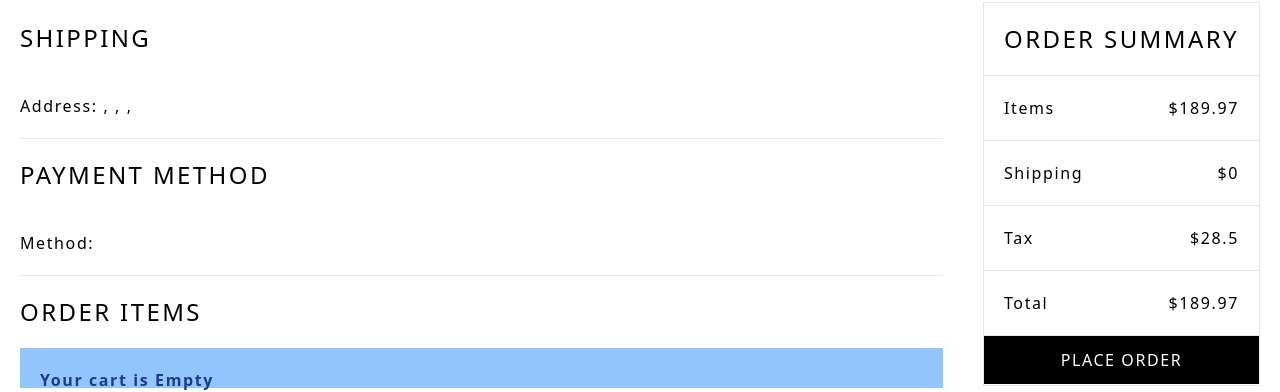
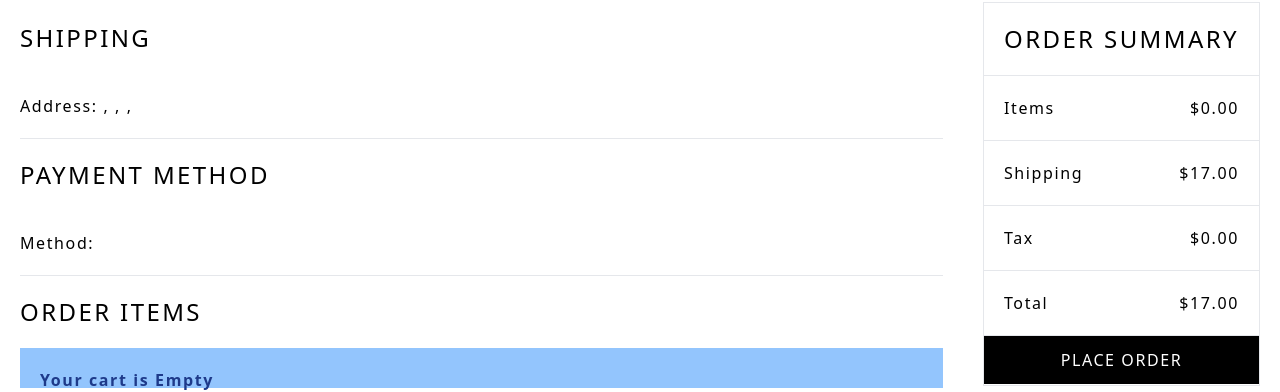
Before and after one commit to sunmengyue/ecommerce-shopifystyle, a React (Create React App) app: page /placeorder in a window 1280 px wide. Shown: the part 215-607 px from the top of the page. Built offline with nearby package versions, Linux system fonts and the light colour scheme.

Commit message:
modify currency calculation and display

```diff
--- a/src/pages/PlaceOrder.js
+++ b/src/pages/PlaceOrder.js
@@ -1,9 +1,24 @@
 import React, { useState } from 'react';
+import { Link } from 'react-router-dom';
 import { useDispatch, useSelector } from 'react-redux';
 import CheckOutSteps from '../components/CheckOutSteps';
 
 const PlaceOrder = () => {
   const cart = useSelector((state) => state.cart);
+
+  // Calculate Prices
+  cart.itemsPrice = cart.cartItems.reduce(
+    (acc, cur) => acc + cur.price * cur.qty,
+    0,
+  );
+
+  cart.shippingPrice = cart.itemsPrice > 45 ? 0 : 17;
+  cart.taxPrice = 0.075 * cart.itemsPrice;
+  cart.totalPrice = cart.itemsPrice + cart.shippingPrice + cart.taxPrice;
+
+  const placeOrderHandler = () => {
+    console.log('Place Order');
+  };
 
   return (
     <div className="max-w-7xl m-auto mt-10 space-y-7 tracking-widest p-5">
@@ -13,7 +28,7 @@ const PlaceOrder = () => {
       <div className="w-full m-auto ">
         <div className="md:flex md:justify-between md:space-x-10">
           {/* Shipping Info */}
-          <div className="flex-grow flex flex-col mb-8">
+          <div className="flex-grow flex flex-col mb-8 md:w-1/2">
             <div className="border-b">
               <h2 className="h2 py-5">Shipping</h2>
               <p className="py-5">
@@ -45,10 +60,13 @@ const PlaceOrder = () => {
                           width={80}
                         />
                       </div>
-                      <p>{item.title}</p>
+                      <Link to={`/products/${item._id}`}>
+                        <p className="link">{item.title}</p>
+                      </Link>
                     </div>
                     <p className="pt-2">
-                      {item.qty} x ${item.price} = ${item.qty * item.price}
+                      {item.qty} x ${item.price} = $
+                      {(item.qty * item.price).toFixed(2)}
                     </p>
                   </div>
                 ))
@@ -60,19 +78,19 @@ const PlaceOrder = () => {
             <h2 className="h2 p-5 border-b">Order Summary</h2>
             <div className="order_summary_item">
               <p className="">Items</p>
-              <p>$189.97</p>
+              <p>${cart.itemsPrice.toFixed(2)}</p>
             </div>
             <div className="order_summary_item">
               <p className="">Shipping</p>
-              <p>$0</p>
+              <p>${cart.shippingPrice.toFixed(2)}</p>
             </div>
             <div className="order_summary_item">
               <p className="">Tax</p>
-              <p>$28.5</p>
+              <p>${cart.taxPrice.toFixed(2)}</p>
             </div>
             <div className="order_summary_item">
               <p className="">Total</p>
-              <p>$189.97</p>
+              <p>${cart.totalPrice.toFixed(2)}</p>
             </div>
             <button className="bg-black text-white px-9 py-3 uppercase tracking-widest align-center hover:bg-gray-800">
               Place Order
```
